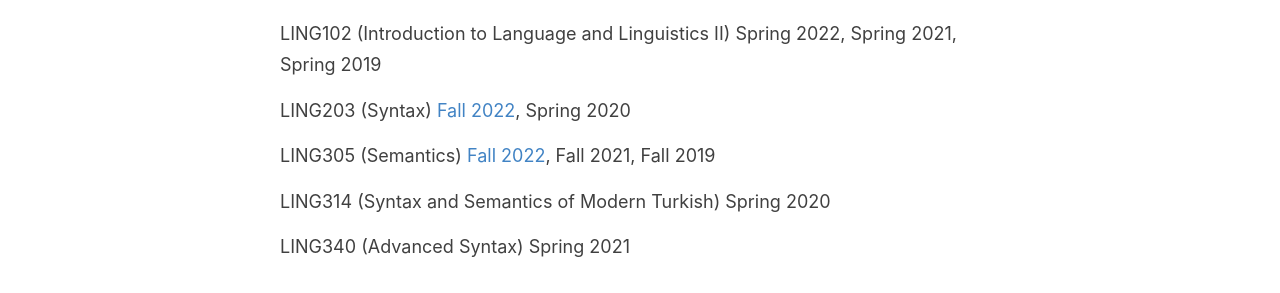
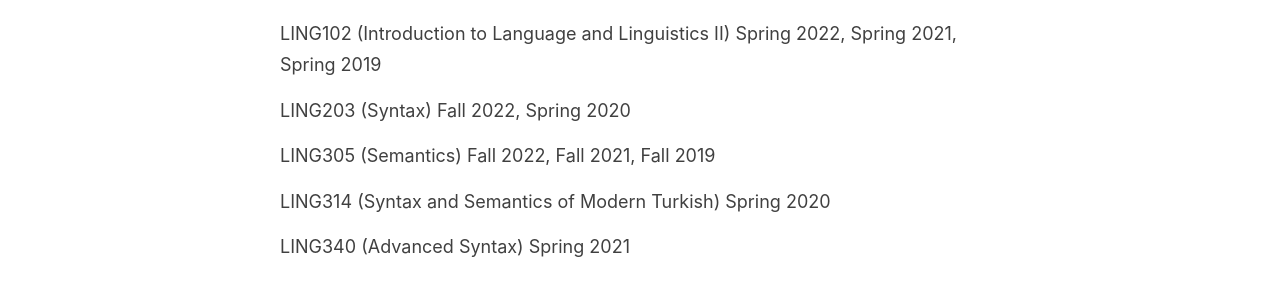
Before and after one commit to furkandikmen/furkandikmen.github.io, a Jekyll site: the page built from _pages/teaching.md, in a window 1280 px wide. Shown: the part 367-660 px from the top of the page. Built offline with Jekyll 4.4.1, drawn with Linux system fonts in a browser that asks for light colours; part of the change alters nothing that is shown.

```diff
--- a/_pages/teaching.md
+++ b/_pages/teaching.md
@@ -10,9 +10,9 @@ LING101 (Introduction to Language and Linguistics I) Spring 2022, Fall 2021, Spr
 
 LING102 (Introduction to Language and Linguistics II) Spring 2022, Spring 2021, Spring 2019
 
-LING203 (Syntax) [Fall 2022](https://furkandikmen.com/master/assets/syllabus/LING203-FALL2022.pdf), Spring 2020
+LING203 (Syntax) Fall 2022, Spring 2020
 
-LING305 (Semantics) [Fall 2022](https://furkandikmen.com/master/assets/syllabus/Ling305_Fall2022.pdf), Fall 2021, Fall 2019
+LING305 (Semantics) Fall 2022, Fall 2021, Fall 2019
 
 LING314 (Syntax and Semantics of Modern Turkish) Spring 2020
 
```
